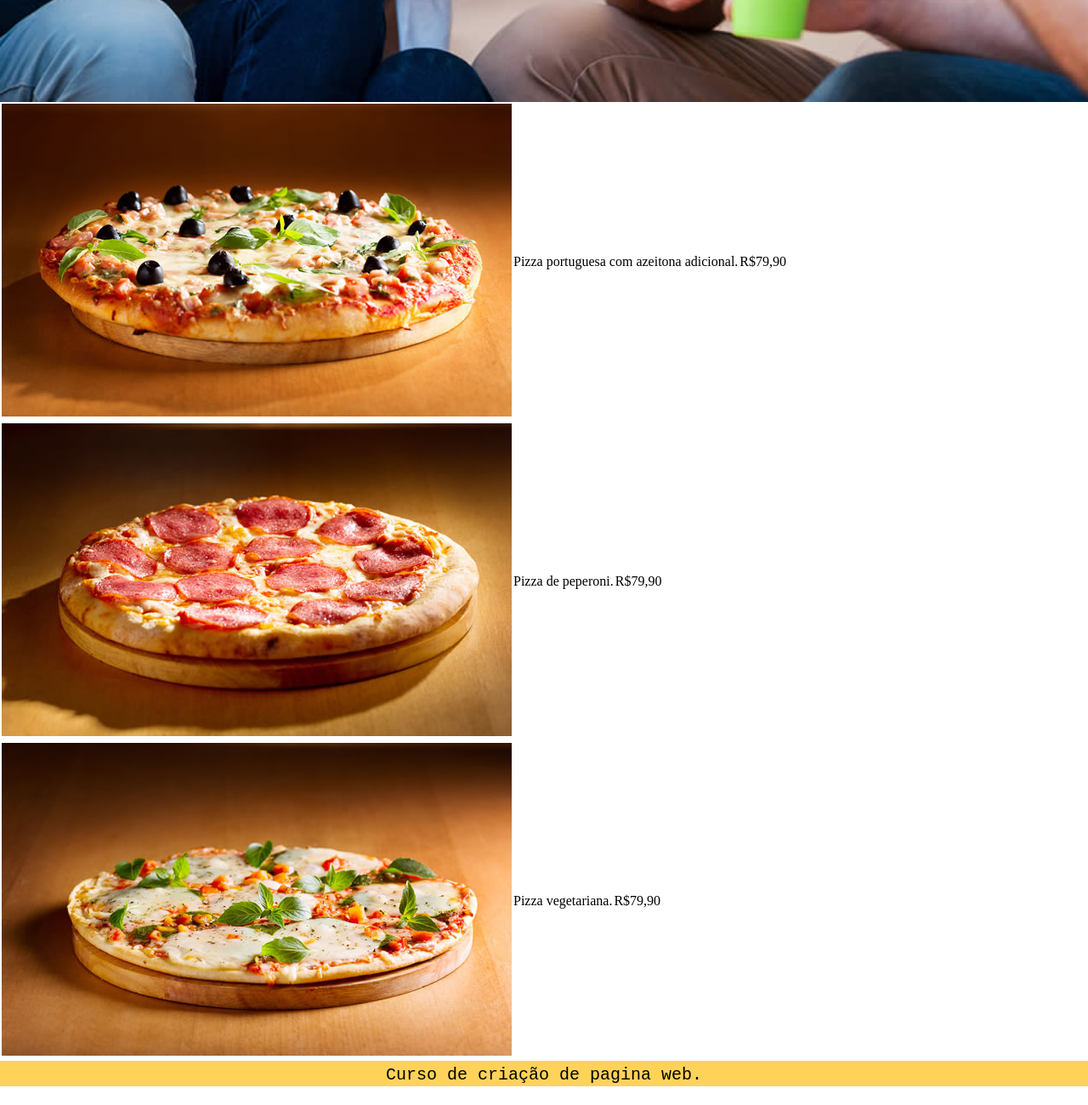
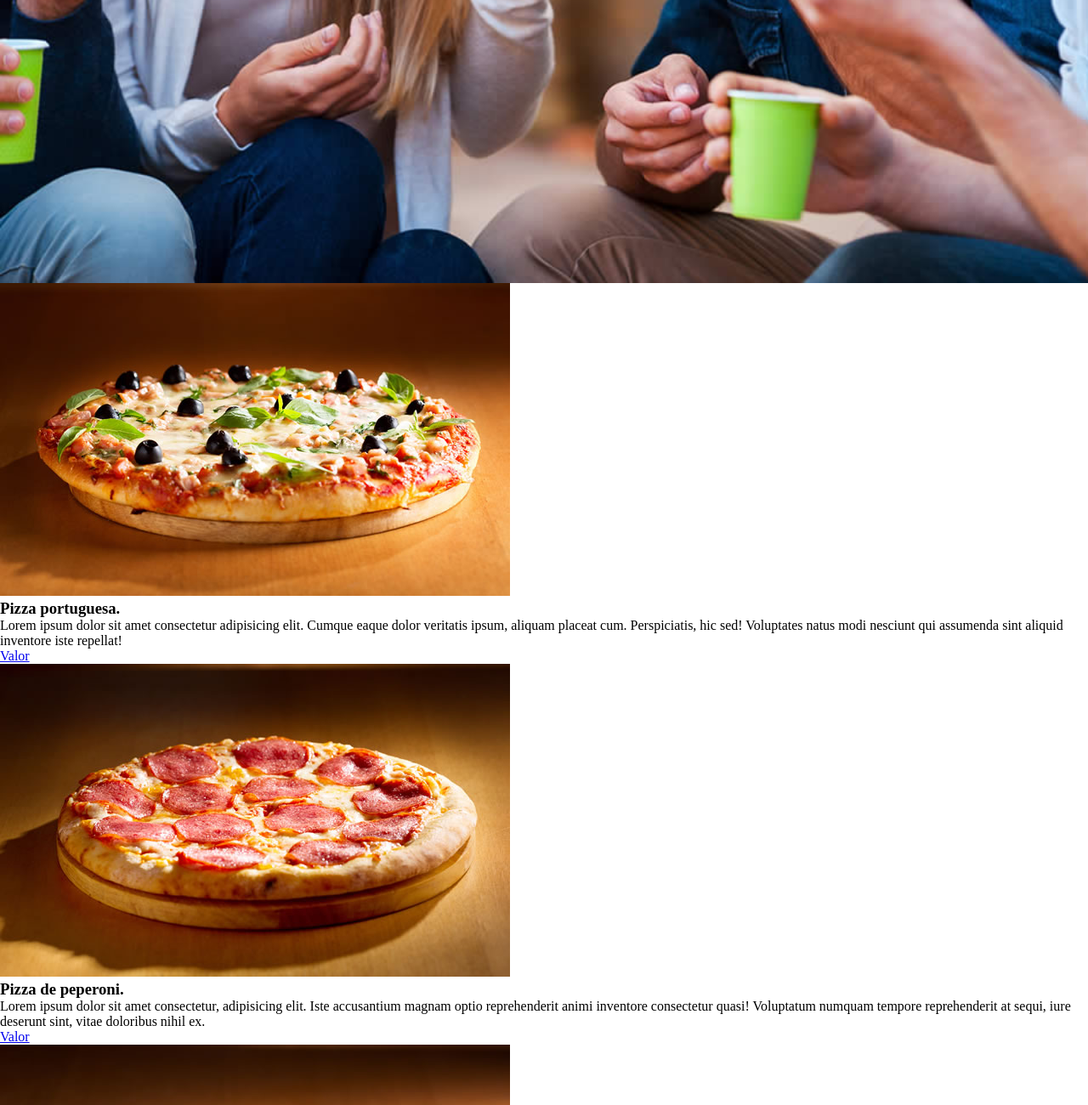
Before and after one commit to imlucasmonteiro/Site-Pizzaria, a plain HTML site: page Site Pizzaria/index.html in a window 1280 px wide. Shown: the part 960-2260 px from the top of the page at 85% size. Drawn offline with Linux system fonts and the light colour scheme.

Commit message:
Site Pizzeria 1.0
The beginning of the site

```diff
--- a/Site Pizzaria/index.html
+++ b/Site Pizzaria/index.html
@@ -13,63 +13,53 @@
 </head>
 
 <body>
+    <nav>
+        <img src="img/logo-pizzaria-grande.png" alt="Logotipo">
+        <ul id="menu-desktop">
+            <li><a href="#">PIZZA</a></li>
+            <li><a href="#">MEUS PEDIDOS</a></li>
+            <li><a href="#">LOGIN</a></li>
+            <li><a href="#">CONTATO</a></li>
+        </ul>
+    </nav>
+
     <header>
-        <h1 class="headline">A melhor pizzaria da cidade!</h1>
+        <h1 class="headline">A MELHOR PIZZARIA DA CIDADE!</h1>
 
     </header>
-    <div>
-        <div>
-            <table>
-                <tr>
-                    <td>
-                        <img src="img/pizza1.jpg" alt="">
-                    </td>
-                    <td>
-                        Pizza portuguesa com azeitona adicional.
-                    </td>
-                    <td>
-                        R$79,90
-                    </td>
-                </tr>
-            </table>
+
+    <div id="apressentacao" class="container">
+        <div class="pizza">
+            <img src="img/pizza1.jpg" alt="">
+            <h3>Pizza portuguesa.</h3>
+            <p>Lorem ipsum dolor sit amet consectetur adipisicing elit. Cumque eaque dolor veritatis ipsum, aliquam
+                placeat cum. Perspiciatis, hic sed! Voluptates natus modi nesciunt qui assumenda sint aliquid inventore
+                iste repellat!</p>
+            <a href="#"> Valor</a>
         </div>
 
-        <div>
-            <table>
-                <tr>
-                    <td>
-                        <img src="img/pizza2.jpg" alt="">
-                    </td>
-                    <td>
-                        Pizza de peperoni.
-                    </td>
-                    <td>
-                        R$79,90
-                    </td>
-                </tr>
-            </table>
+        <div class="pizza centro">
+            <img src="img/pizza2.jpg" alt="">
+            <h3>Pizza de peperoni.</h3>
+
+            <p>Lorem ipsum dolor sit amet consectetur, adipisicing elit. Iste accusantium magnam optio reprehenderit
+                animi inventore consectetur quasi! Voluptatum numquam tempore reprehenderit at sequi, iure deserunt
+                sint, vitae doloribus nihil ex.</p>
+            <a href="#"> Valor</a>
         </div>
 
-        <div>
-            <table>
-                <tr>
-                    <td>
-                        <img src="img/pizza3.jpg" alt="">
-                    </td>
-                    <td>
-                        Pizza vegetariana.
-                    </td>
-                    <td>
-                        R$79,90
-                    </td>
-                </tr>
-            </table>
+        <div class="pizza direita">
+            <img src="img/pizza3.jpg" alt="">
+            <h3>Pizza vegetariana.</h3>
+            <p>Lorem ipsum dolor sit amet consectetur adipisicing elit. Deserunt at esse voluptas fuga ex sapiente natus
+            tempora deleniti nihil quasi numquam aliquid ea, voluptates ut sunt inventore quo, fugiat ipsam!e um pouco maisssssssssssss</p>
+            <a href="#"> Valor</a>
         </div>
     </div>
 
     <footer>
         <p>
-        Curso de criação de pagina web.
+            Pizzaria Dominos.
         </p>
     </footer>
 </body>
```
Also changed, not shown: Site Pizzaria/list.html (added, +24 -0 lines).
